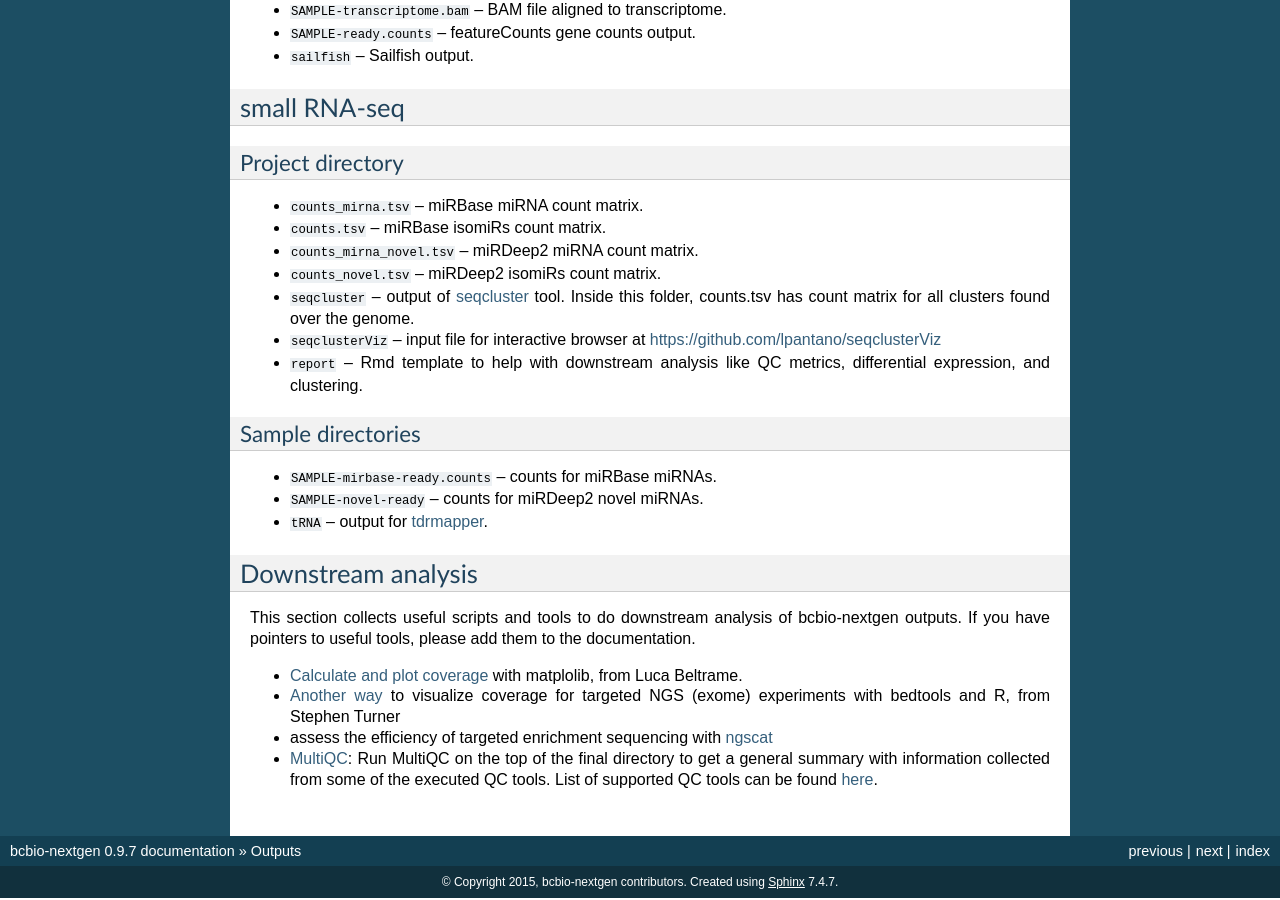
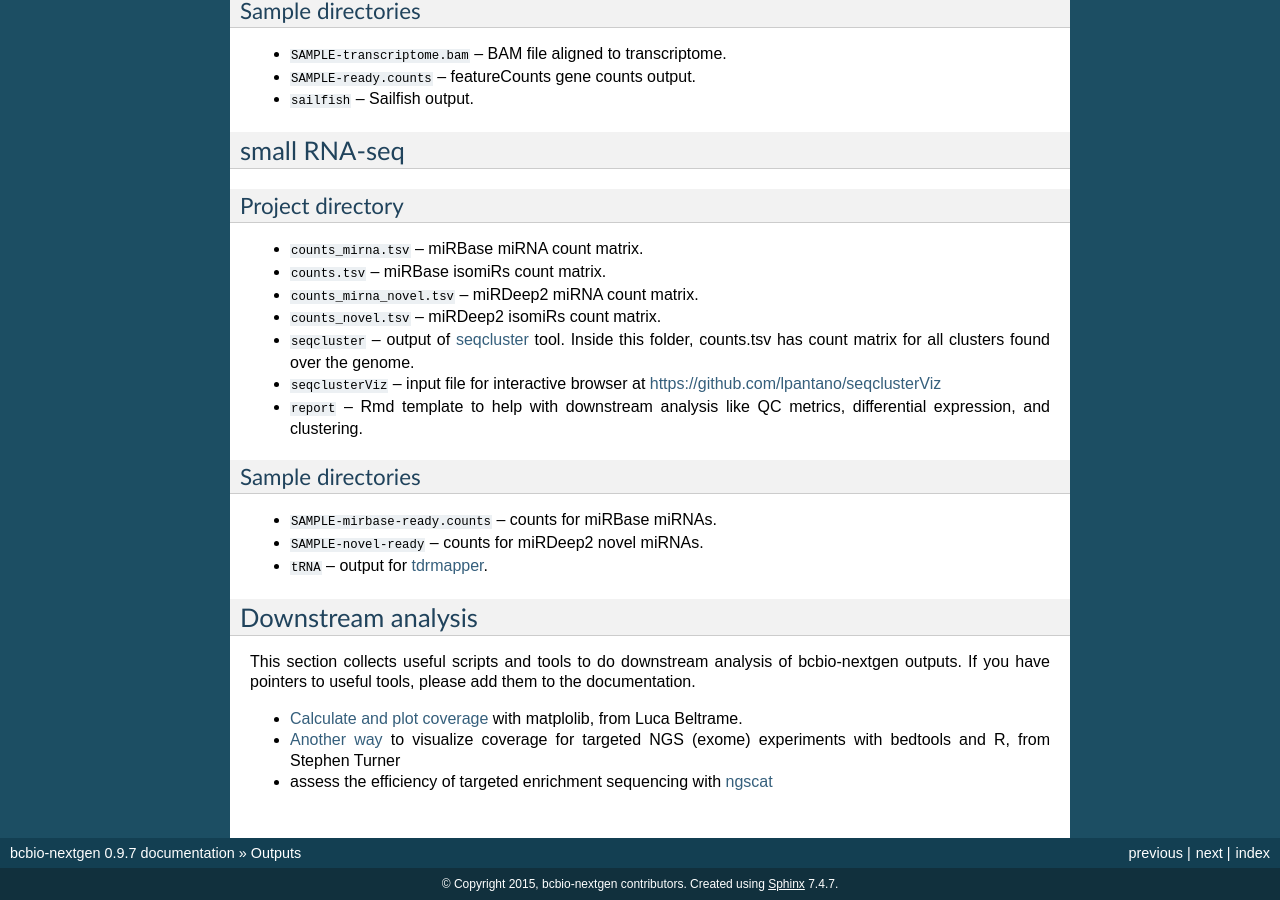
Before and after one commit to bcbio/bcbio-nextgen, a Sphinx documentation site: the page built from docs/contents/outputs.rst, in a window 1280 px wide and 900 px high, scrolled down 1332 px. Built offline with Sphinx 7.4.7, drawn with Linux system fonts in a browser that asks for light colours; some of the changed text lies outside the part shown.

Commit message:
MultiQC runs buy default now.
Add folder to final dir. #1307, @schelhorn
Create individual metric files that will be parsed
by multiQC in the future. @ewels

```diff
--- a/docs/contents/configuration.rst
+++ b/docs/contents/configuration.rst
@@ -723,12 +723,9 @@
   bam files but it may be slow. ``bwa-mem`` forces use of bwa mem even for
   samples with less than 70bp reads.  ``bnd-genotype`` enables genotyping
   of breakends in Lumpy calls, which improves accuracy but can be slow.
-  ``multiqc`` run `MultiQC`_ to gather all QC metrics from different tools, such as,
-  cutadapt, featureCounts, samtools, STAR ... into an unique HTLM report.
 
 .. _CRAM format: http://www.ebi.ac.uk/ena/about/cram_toolkit
 .. _GEMINI database: https://github.com/arq5x/gemini
-.. _MultiQC: http://multiqc.info
 
 parallelization
 ===============
--- a/docs/contents/outputs.rst
+++ b/docs/contents/outputs.rst
@@ -126,10 +130,7 @@
 - `Calculate and plot coverage`_ with matplolib, from Luca Beltrame.
 - `Another way`_ to visualize coverage for targeted NGS (exome) experiments with bedtools and R, from Stephen Turner
 - assess the efficiency of targeted enrichment sequencing with `ngscat`_
-- `MultiQC`_: Run MultiQC on the top of the final directory to get a general summary with information collected from some of
-  the executed QC tools. List of supported QC tools can be found `here <https://github.com/ewels/MultiQC>`_.
 
 .. _ngscat: http://www.bioinfomgp.org/ngscat
 .. _Calculate and plot coverage:  https://github.com/chapmanb/bcbio-nextgen/issues/195#issuecomment-39071048
 .. _Another way: http://gettinggeneticsdone.blogspot.com/2014/03/visualize-coverage-exome-targeted-ngs-bedtools.html
-.. _MultiQC: http://multiqc.info/
```
Also changed, not shown: other parts of docs/contents/outputs.rst (+4 -0 lines), 2 other files.
